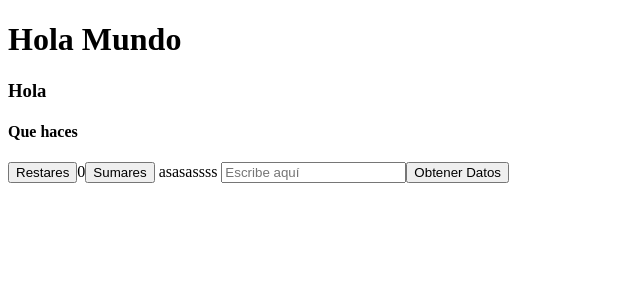
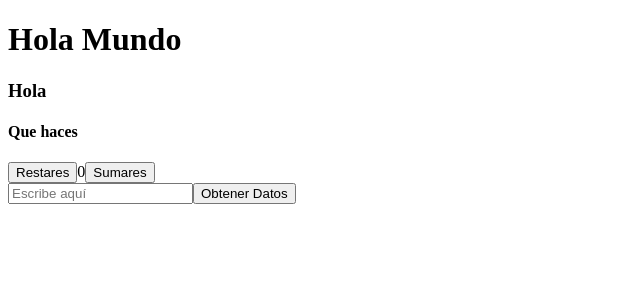
Before and after one commit to aprendiendo187/holamundo, an Angular app: page / in a window 1280 px wide. Shown: the top 300 px of the page, without its empty margins (0-640 px from the left). Built offline with nearby package versions, Linux system fonts and the light colour scheme.

Commit message:
Prueba de pruebas

```diff
--- a/src/app/app.component.html
+++ b/src/app/app.component.html
@@ -9,7 +9,7 @@
 <button type="button" (click)="sumar()">Sumares</button>
 
 
-asasassss
+<div class="prueba 123"></div>
 
 <input
   type="text"
```
Also changed, not shown: 1 other file (tests, documents, lock files or other folders).
